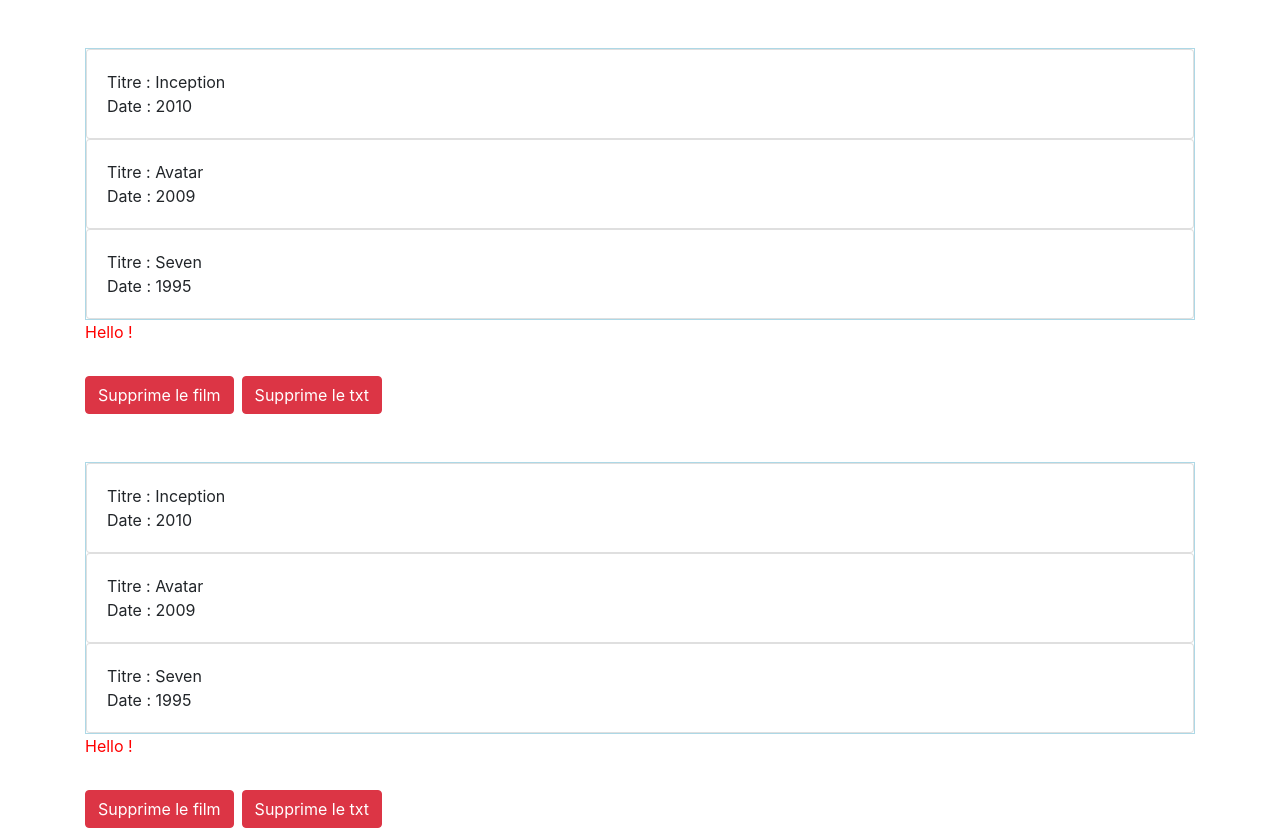
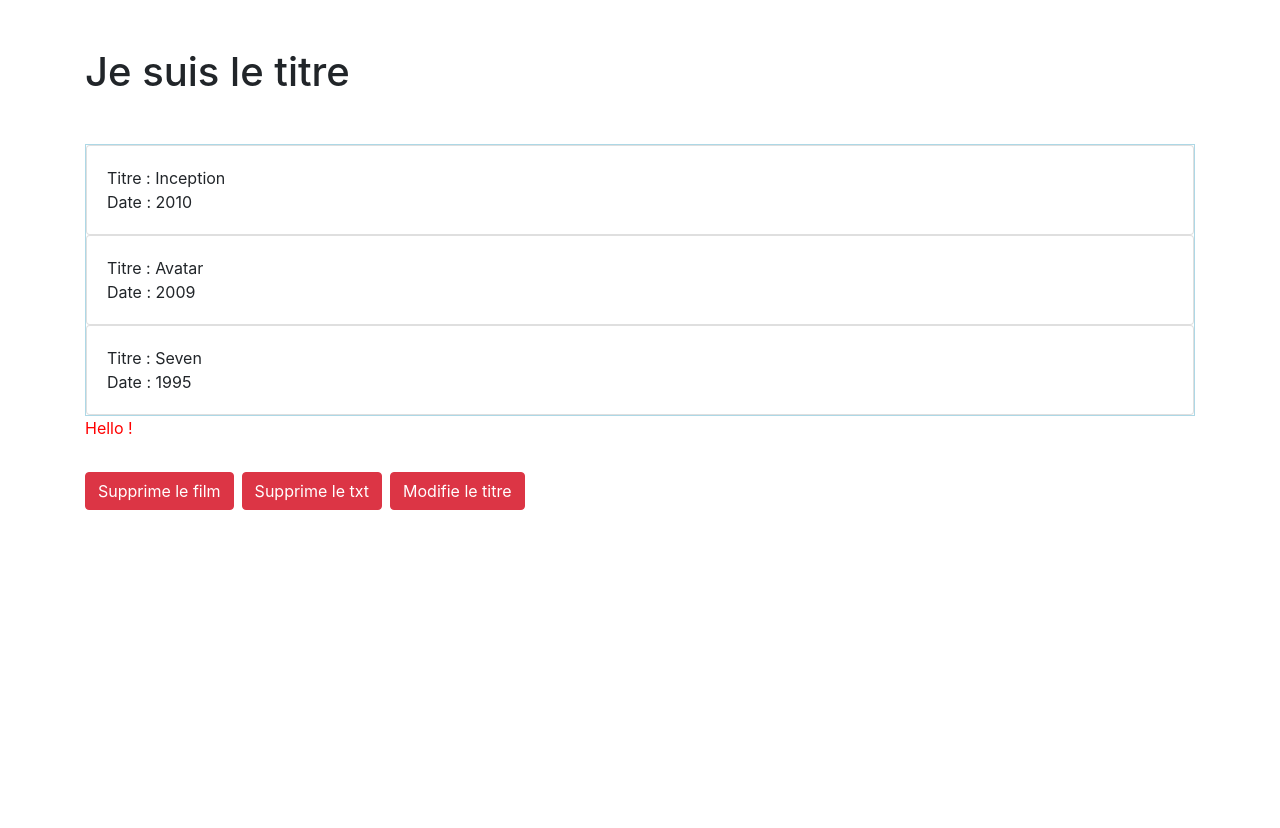
Before and after one commit to NicoExcalibur/exo-cine-vue, a Vue app: page / in a window 1280 px wide. After the commit the page ends 800 px from the top, so only its background shows below. Built offline with nearby package versions, Linux system fonts and the light colour scheme.

Commit message:
child to parent datas

```diff
--- a/src/components/Contenu.vue
+++ b/src/components/Contenu.vue
@@ -1,7 +1,9 @@
 <template>
     <div class="container mt-5">
-        <liste v-bind:myArr="myArr" :txt="txt"></liste>
-        <liste v-bind:myArr="myArr" :txt="txt"></liste>
+
+        <h1> {{ titre }} </h1>
+
+        <liste v-bind:myArr="myArr" :txt="txt" v-on:changeTitre="changementTitre($event)"></liste>
     </div>
 </template>
 
@@ -18,7 +20,13 @@
                 {titre: 'Avatar', date: 2009},
                 {titre: 'Seven', date: 1995}
             ],
-        txt: 'Hello !'
+        txt: 'Hello !',
+        titre: 'Je suis le titre'
+        }
+    },
+    methods: {
+        changementTitre: function(nvTitre){
+            this.titre = nvTitre;
         }
     },
     components: {
--- a/src/components/Liste/Liste.vue
+++ b/src/components/Liste/Liste.vue
@@ -19,6 +19,9 @@
         <div v-on:click="delTxt" class="btn btn-danger mt-3 ml-2">
             Supprime le txt
         </div>
+        <div v-on:click="changeTitre" class="btn btn-danger mt-3 ml-2">
+            Modifie le titre
+        </div>
 
     </div>
 </template>
@@ -37,6 +40,9 @@
         },
         delTxt: function(){
             this.txt = ""
+        },
+        changeTitre: function(){
+            this.$emit('changeTitre', 'Nouveau titre')
         }
     },
     props: ['myArr', 'txt']
```
